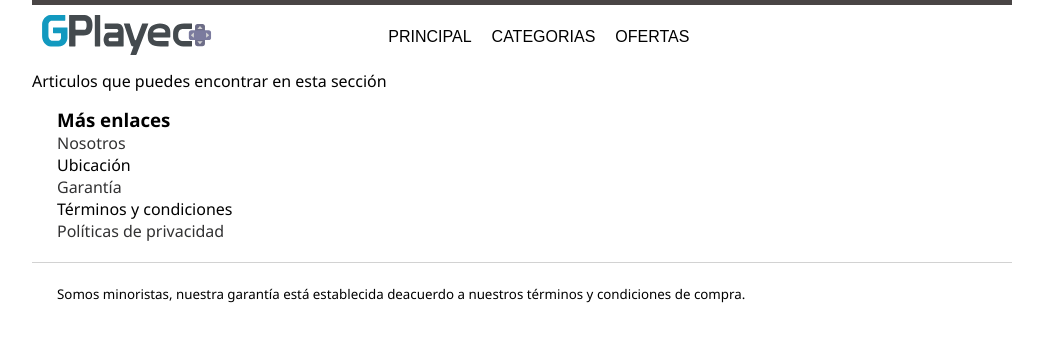
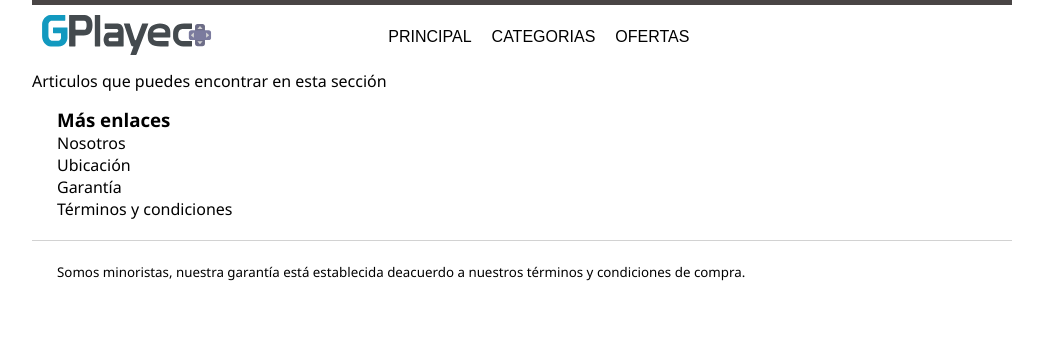
Before and after one commit to playnec/gplayec.github.io, a Jekyll site: the page built from item.html, in a window 1280 px wide. Shown: the top 342 px of the page, without its empty margins (118-1161 px from the left). Built offline with Jekyll 4.4.1, drawn with Linux system fonts in a browser that asks for light colours.

Commit message:
Update footer.html
remove some links

```diff
--- a/_includes/footer.html
+++ b/_includes/footer.html
@@ -4,11 +4,10 @@
             <div class="col-12">
                 <h3>Más enlaces</h3>
                 <ul class="list-menu">
-                    <li><a href="">Nosotros</a></li>
+                    <li><a href="/about">Nosotros</a></li>
                     <li><a href="/location">Ubicación</a></li>
-                    <li><a href="">Garantía</a></li>
+                    <li><a href="/guarantees">Garantía</a></li>
                     <li><a href="/terms">Términos y condiciones</a></li>
-                    <li><a href="">Políticas de privacidad</a></li>
                 </ul>
             </div>
         </div>
```
